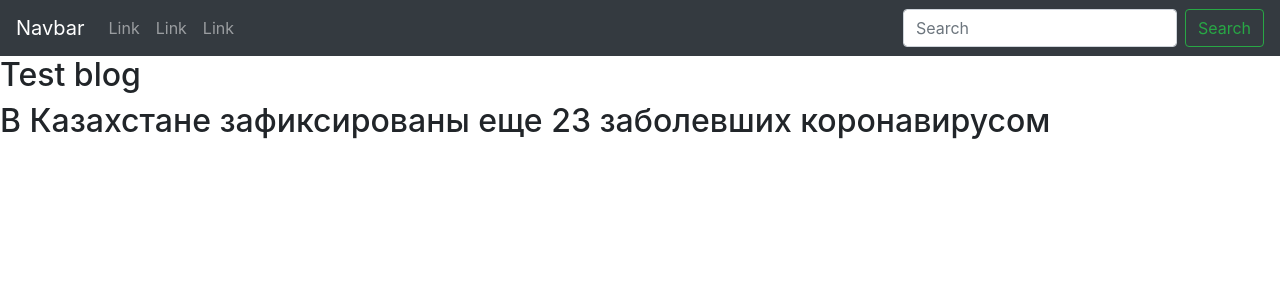
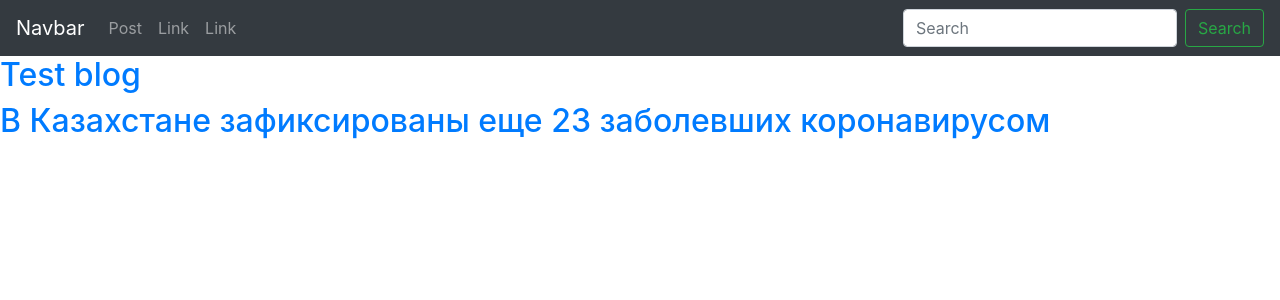
Before and after one commit to Daoulet/mysite, a Django app: page / in a window 1280 px wide. Shown: the top 300 px of the page. Run offline with Django 3.2, Linux system fonts and the light colour scheme; data comes from the database, SQL or seed files in the repository; some libraries are stand-ins or nearby versions.

Commit message:
post individ page

```diff
--- a/blog/models.py
+++ b/blog/models.py
@@ -1,6 +1,6 @@
 from django.db import models
 from django.utils import timezone
-
+from django.urls import reverse
 
 class Post(models.Model):
 	author = models.CharField(max_length=200)
@@ -13,3 +13,6 @@ class Post(models.Model):
 
 	def __str__(self):
 		return self.title
+
+	def get_absolute_url(self):
+		return reverse('post_detail', args=[str(self.id)])
--- a/blog/urls.py
+++ b/blog/urls.py
@@ -1,7 +1,8 @@
 from django.urls import path
 
-from .views import HomePageView
+from .views import HomePageView, PostDetailView
 
 urlpatterns = [
     path('', HomePageView.as_view(), name='home'),
+    path('<int:pk>', PostDetailView.as_view(), name='post_detail'),
 ]
--- a/blog/views.py
+++ b/blog/views.py
@@ -1,6 +1,11 @@
-from django.views.generic import ListView
+from django.views.generic import ListView, DetailView
 from .models import Post
 
 class HomePageView(ListView):
 	model = Post
 	template_name='home.html'
+
+class PostDetailView(DetailView):
+	model = Post
+	context_object_name = 'post'
+	template_name='post_detail_view.html'
--- a/templates/_base.html
+++ b/templates/_base.html
@@ -17,7 +17,7 @@
 			<div class="collapse navbar-collapse" id="navbarSupportedContent">
 				<ul class="navbar-nav mr-auto">
 					<li class="nav-item">
-						<a class="nav-link" href="#">Link</a>
+						<a class="nav-link" href="{% url 'home' %}">Post</a>
 					</li>
 
 					<li class="nav-item">
--- a/templates/home.html
+++ b/templates/home.html
@@ -4,7 +4,7 @@
 
 
 {% for post in object_list %}
-	<h2>{{ post.title }}</h2>
+	<h2><a href="{{ post.get_absolute_url }}">{{ post.title }}</a></h2>
 {% endfor %}
 
 {% endblock content %}
```
Also changed, not shown: templates/post_detail_view.html (added, +11 -0 lines).
